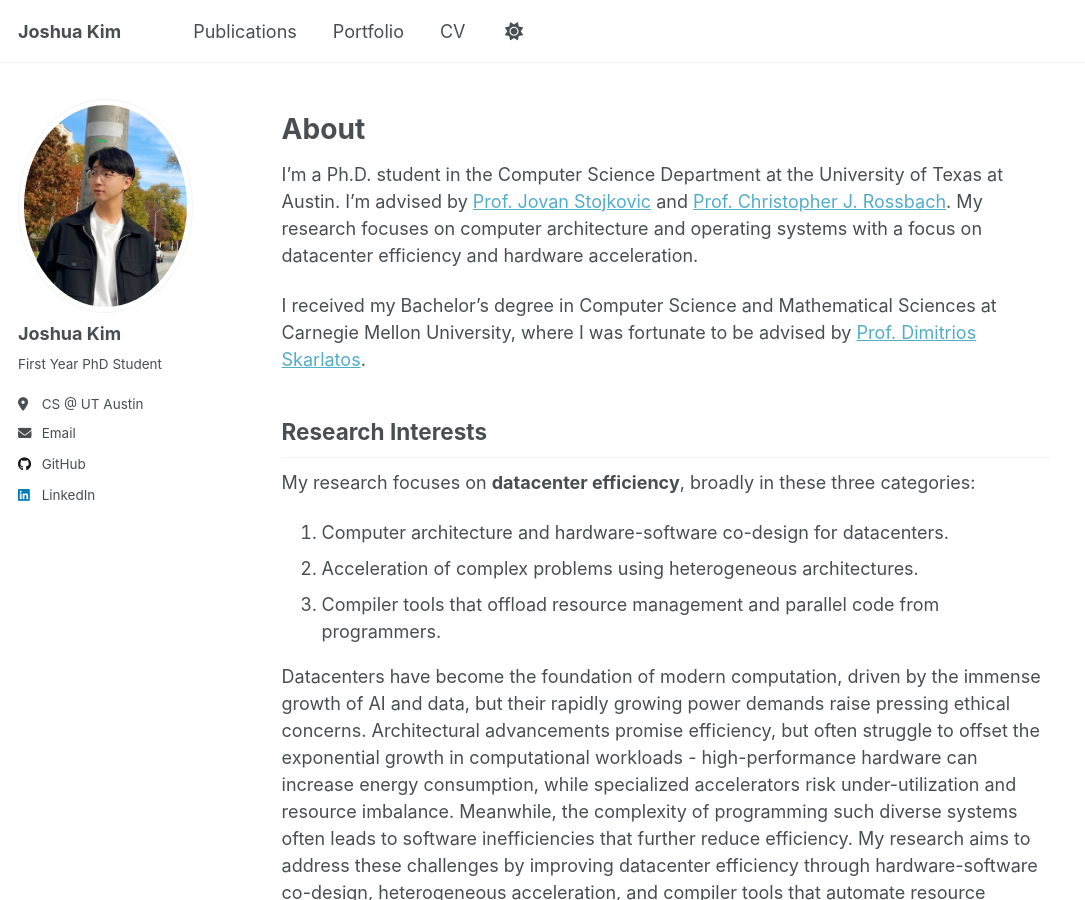
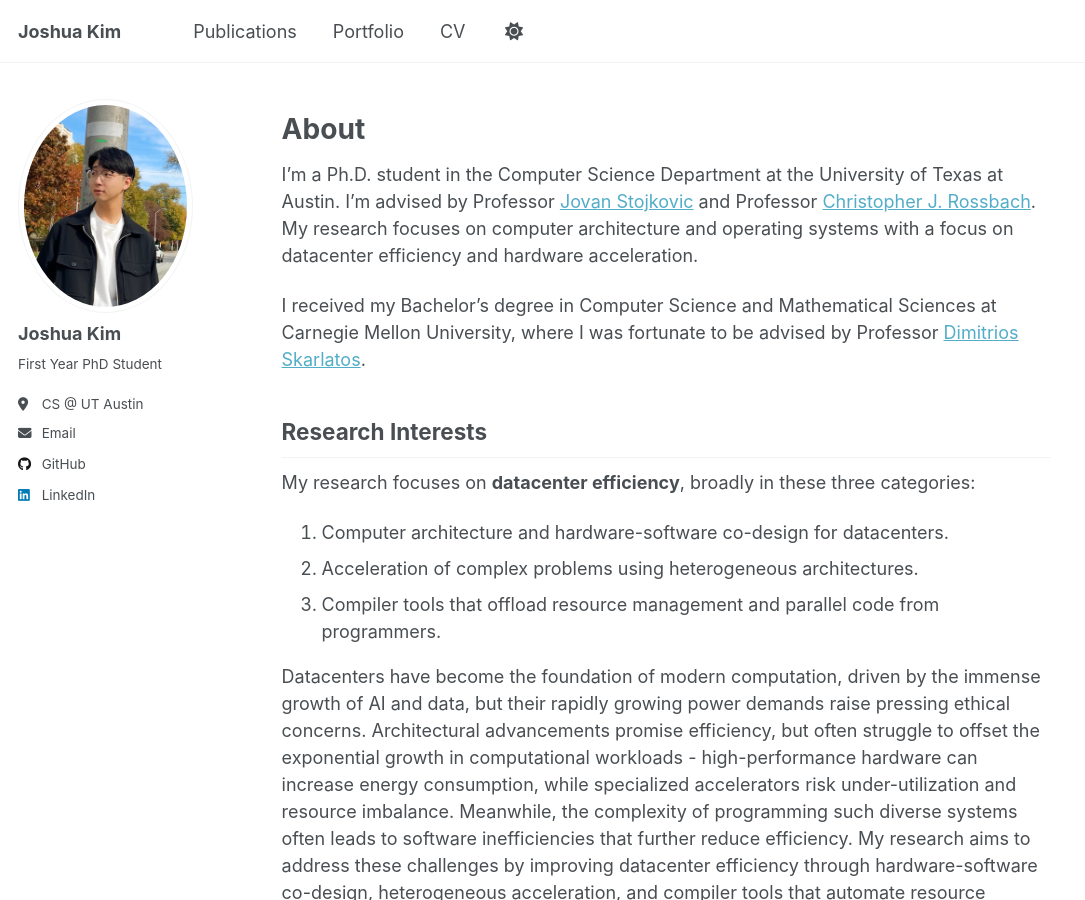
Before and after one commit to joshk411/joshk411.github.io, a Jekyll site: the page built from _pages/about.md, in a window 1280 px wide and 900 px high. Shown: the whole window, without its empty margins (0-1085 px from the left). Built offline with Jekyll 4.4.1, drawn with Linux system fonts in a browser that asks for light colours; a script that is not in the unit is left out.

Commit message:
Minor update

```diff
--- a/_pages/about.md
+++ b/_pages/about.md
@@ -8,9 +8,9 @@ redirect_from:
 ---
 About
 ======
-I'm a Ph.D. student in the Computer Science Department at the University of Texas at Austin. I'm advised by [Prof. Jovan Stojkovic](https://jovans2.github.io/) and [Prof. Christopher J. Rossbach](https://www.cs.utexas.edu/~rossbach/). My research focuses on computer architecture and operating systems with a focus on datacenter efficiency and hardware acceleration.
+I'm a Ph.D. student in the Computer Science Department at the University of Texas at Austin. I'm advised by Professor [Jovan Stojkovic](https://jovans2.github.io/) and Professor [Christopher J. Rossbach](https://www.cs.utexas.edu/~rossbach/). My research focuses on computer architecture and operating systems with a focus on datacenter efficiency and hardware acceleration.
 
-I received my Bachelor's degree in Computer Science and Mathematical Sciences at Carnegie Mellon University, where I was fortunate to be advised by [Prof. Dimitrios Skarlatos](https://www.cs.cmu.edu/~dskarlat/).
+I received my Bachelor's degree in Computer Science and Mathematical Sciences at Carnegie Mellon University, where I was fortunate to be advised by Professor [Dimitrios Skarlatos](https://www.cs.cmu.edu/~dskarlat/).
 
 ## Research Interests
 My research focuses on **datacenter efficiency**, broadly in these three categories:
```
Also changed, not shown: _pages/portfolio.md (+1 -1 lines).
